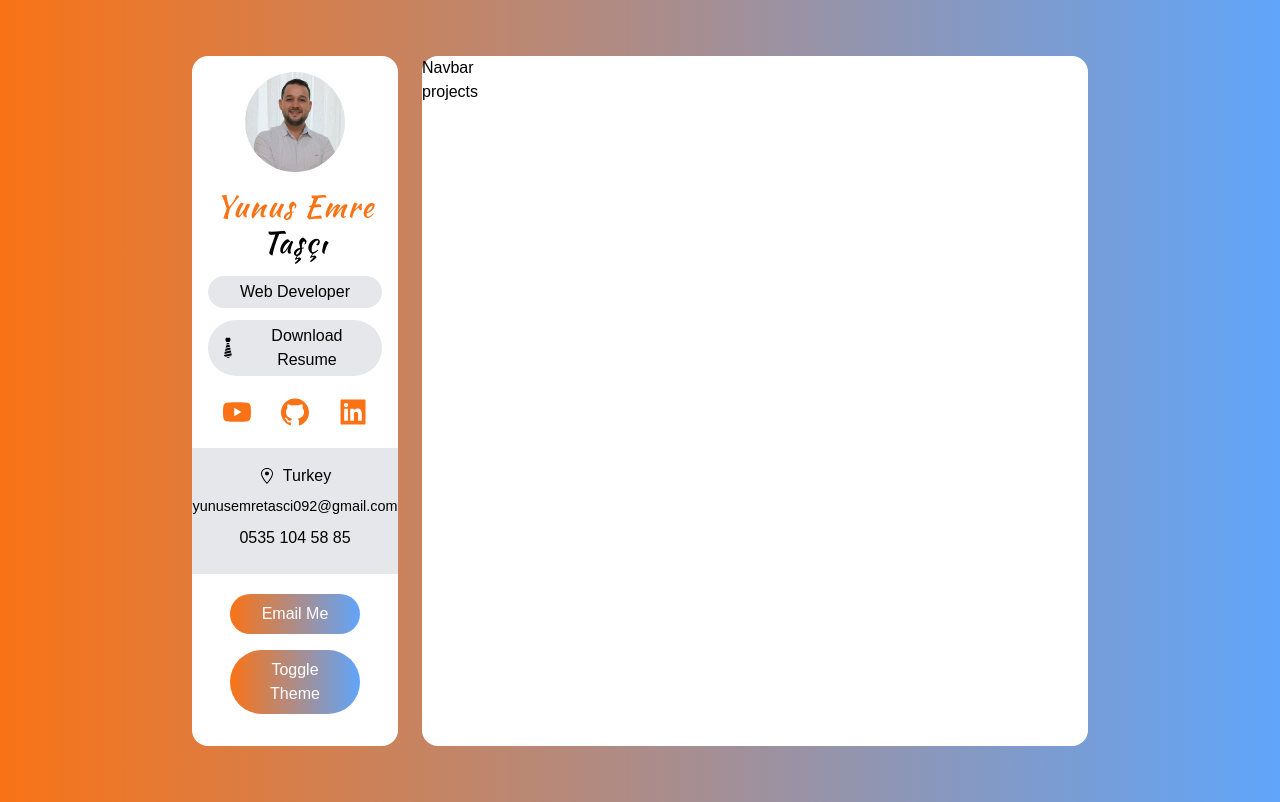
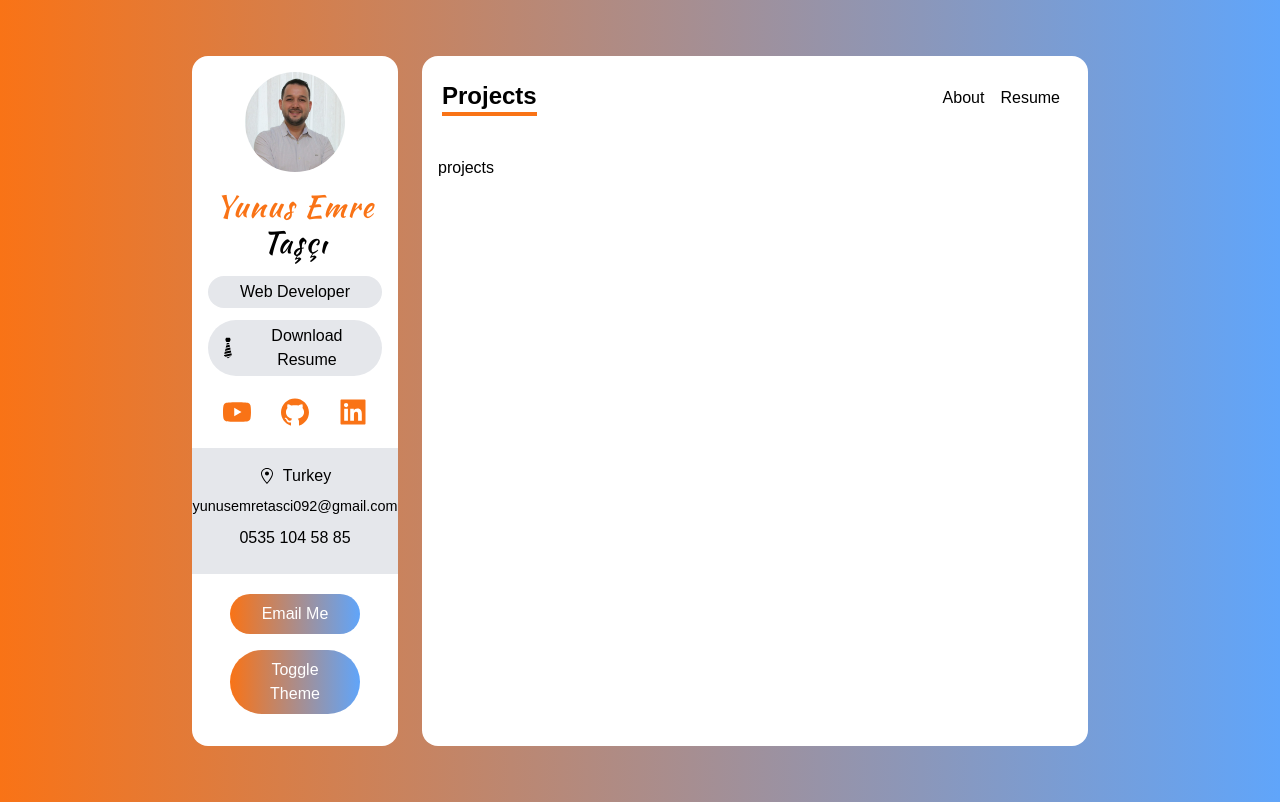
Before and after one commit to Yunus-Emre-Tasci/Modern_Portfolio, a Next.js app: page /projects in a window 1280 px wide. Built offline with nearby package versions, Linux system fonts and the light colour scheme.

Commit message:
setActive

```diff
--- a/components/Navbar.tsx
+++ b/components/Navbar.tsx
@@ -1,9 +1,58 @@
-import React from 'react'
+import Link from 'next/link'
+import { useRouter } from 'next/router'
+import React, { useState, useEffect } from "react";
+
+
+const NavItem:React.FC<{
+    active:string
+    setActive:Function
+    name:string
+    route:string
+}>=({active,setActive,name,route})=>{
+    return active!==name?(
+        <Link href={route}>
+
+            <span className='mx-2 hover:border-b-4 hover:text-orange' onClick={()=>setActive(name)}>
+              {name}
+            </span>
+
+        </Link>
+    ):null
+}
 
 const Navbar = () => {
+    const {pathname}=useRouter()
+    const [active, setActive] = useState<string>("")
+
+    useEffect(() => {
+      if(pathname==="/") setActive("About")
+      if(pathname==="/projects") setActive("Projects")
+      if(pathname==="/resume") setActive("Resume")
+    }, [])
+
+
   return (
-    <div>Navbar</div>
-  )
+    <div className="flex items-center justify-between px-5 py-3 my-3">
+      <span className="text-xl font-bold border-b-4 border-orange md:text-2xl">
+        {active}
+      </span>
+      <div>
+        <NavItem active={active} setActive={setActive} name="About" route="/" />
+        <NavItem
+          active={active}
+          setActive={setActive}
+          name="Resume"
+          route="/resume"
+        />
+        <NavItem
+          active={active}
+          setActive={setActive}
+          name="Projects"
+          route="/projects"
+        />
+      </div>
+    </div>
+  );
 }
 
 export default Navbar
--- a/pages/projects.tsx
+++ b/pages/projects.tsx
@@ -2,7 +2,7 @@ import React from 'react'
 
 const projects = () => {
   return (
-    <div>projects</div>
+    <div className='p-4'>projects</div>
   )
 }
 
```
